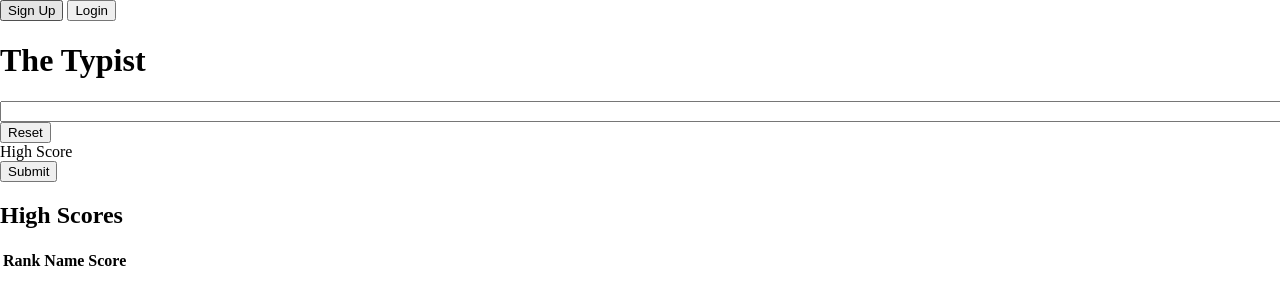
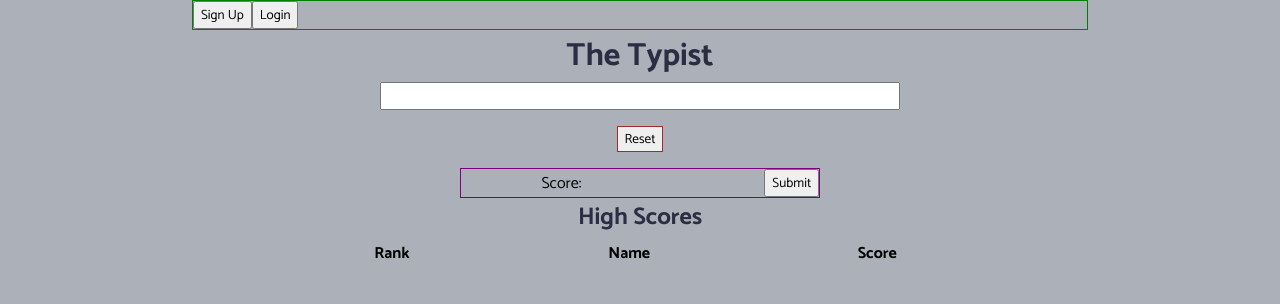
Before and after one commit to EmilyScripts/JEAH-game, a website: page public/index.html in a window 1280 px wide. Drawn offline with Linux system fonts and the light colour scheme; files that its build step writes are made by us from their sources; no server answers; files whose address does not match are found by name.

Commit message:
added some pretty awful css!

```diff
--- a/public/index.html
+++ b/public/index.html
@@ -6,6 +6,7 @@
     <meta http-equiv="X-UA-Compatible" content="ie=edge">
     <title>The Typist</title>
     <link rel="stylesheet" href="public/style.css">
+    <link href="https://fonts.googleapis.com/css?family=Catamaran:400,700" rel="stylesheet">
 </head>
 <body>
   <div id="registration-modal" class="more-hidden">
@@ -43,7 +44,7 @@
       </form>
     </div>
   </div>
-    <nav>
+    <nav id="nav">
       <button id="sign-up">Sign Up</button>
       <button id="Login">Login</button>
     </nav>
@@ -52,12 +53,14 @@
     <form action="/add_score" method="POST">
         <input type="text" name="user_input" id="alphabet" autocomplete="off" required>
         <button id="reset">Reset</button>
-        <div class="result">High Score</div>
-        <input type="text" name="score" id="scoreHidden" class="hidden">
-        <button>Submit</button>
+        <div id="score-submit">
+            <div class="result">Score:</div>
+            <input type="text" name="score" id="scoreHidden" class="hidden">
+            <button id="submit-button">Submit</button>
+        </div>
     </form>
 
-    <div>
+    <div class="scores">
         <h2>High Scores</h2>
         <table>
             <tr>
--- a/public/style.css
+++ b/public/style.css
@@ -1,4 +1,26 @@
+* {
+  font-family: 'Catamaran', sans-serif;
+  margin: auto;
+  text-align: center;
+}
+
+h1, h2 {
+  color: #2B2D42;
+}
+
 body {
+  width: 70vw;
+  background-color: rgb(171, 176, 185);
+}
+
+#nav {
+  border: 1px solid green;
+  display: flex;
+  flex-direction: row;
+  justify-content: flex-start;
+}
+
+button {
   margin: 0;
 }
 
@@ -9,10 +31,57 @@ body {
     display: none;
 }
 
+#alphabet {
+  text-align: left;
+  max-width: 40vw;
+}
+
+#reset {
+  border: 1px solid brown;
+  text-align: center;
+  display: block;
+  margin: auto;
+  margin-top: 16px;
+  margin-bottom: 16px;
+}
+
+#score-submit {
+  width: 40%;
+  border: 1px solid purple;
+  margin: auto;
+  display: flex;
+  justify-content: center;
+}
+
+.result {
+  position: relative;
+  right: 4vw;
+}
+
+signup-form {
+  display: block;
+}
+
 input[type=text] {
     width: 100%;
 }
 
+/* .scores {
+  min-width: 300px;
+} */
+table {
+  /* position: relative; */
+  width: 80%;
+}
+
+th {
+  /* text-align: left; */
+  /* width: 33.3%; */
+}
+
+td {
+  /* text-align: left; */
+}
 
 .mistake {
     color: firebrick;
```
